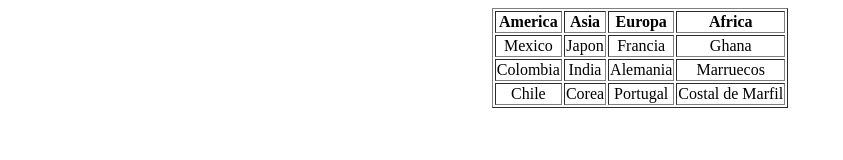
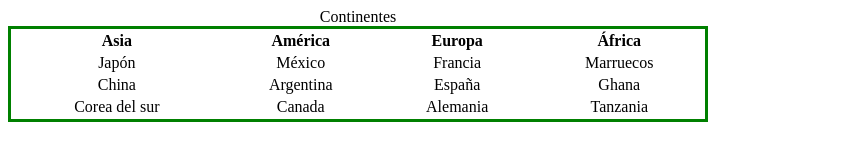
Before and after one commit to AbSofia/M1P07_Abril_Galindo_Pe-a, a plain HTML site: page index.html in a window 1280 px wide. Shown: the whole page, without its empty margins (0-843 px from the left). Drawn offline with Linux system fonts and the light colour scheme.

Commit message:
Correcion

```diff
--- a/index.html
+++ b/index.html
@@ -6,33 +6,39 @@
     <title>Práctica 7</title>
 </head>
 <body>
-    <table border="1" ALIGN="center">
+    <table style="border: 3px solid green; width: 700px">
+        <caption>Continentes</caption>
+        <thead>
+          <tr>
+             <th>Asia</th>
+             <th>América</th>
+             <th>Europa</th>
+              <th>África</th>
+        </tr>
 
-        <tr>
-            <th ALIGN="center">America</th>
-            <th ALIGN="center">Asia</th>
-            <th ALIGN="center">Europa</th>
-            <th ALIGN="center">Africa</th>
+        </thead>
+
+        <tr style="text-align: center;">
+            <td>Japón</td>
+            <td>México</td>
+            <td>Francia</td>
+            <td>Marruecos</td>
         </tr>
-        <tr>
-            <td ALIGN="center">Mexico</td>
-            <td ALIGN="center">Japon</td>
-            <td ALIGN="center">Francia</td>
-            <td ALIGN="center">Ghana</td>
+
+        <tr style="text-align: center;">
+            <td>China</td>
+            <td>Argentina</td>
+            <td>España</td>
+            <td>Ghana</td>
         </tr>
-        <tr>
-            <td ALIGN="center">Colombia</td>
-            <td ALIGN="center">India</td>
-            <td ALIGN="center">Alemania</td>
-            <td ALIGN="center">Marruecos</td>
+
+        <tr style="text-align: center;">
+            <td>Corea del sur</td>
+            <td>Canada</td>
+            <td>Alemania</td>
+            <td>Tanzania</td>
         </tr>
-        <tr>
-            <td ALIGN="center">Chile</td>
-            <td ALIGN="center">Corea</td>
-            <td ALIGN="center">Portugal</td>
-            <td ALIGN="center">Costal de Marfil</td>
 
-        </tr>
 
     </table>
 
```
